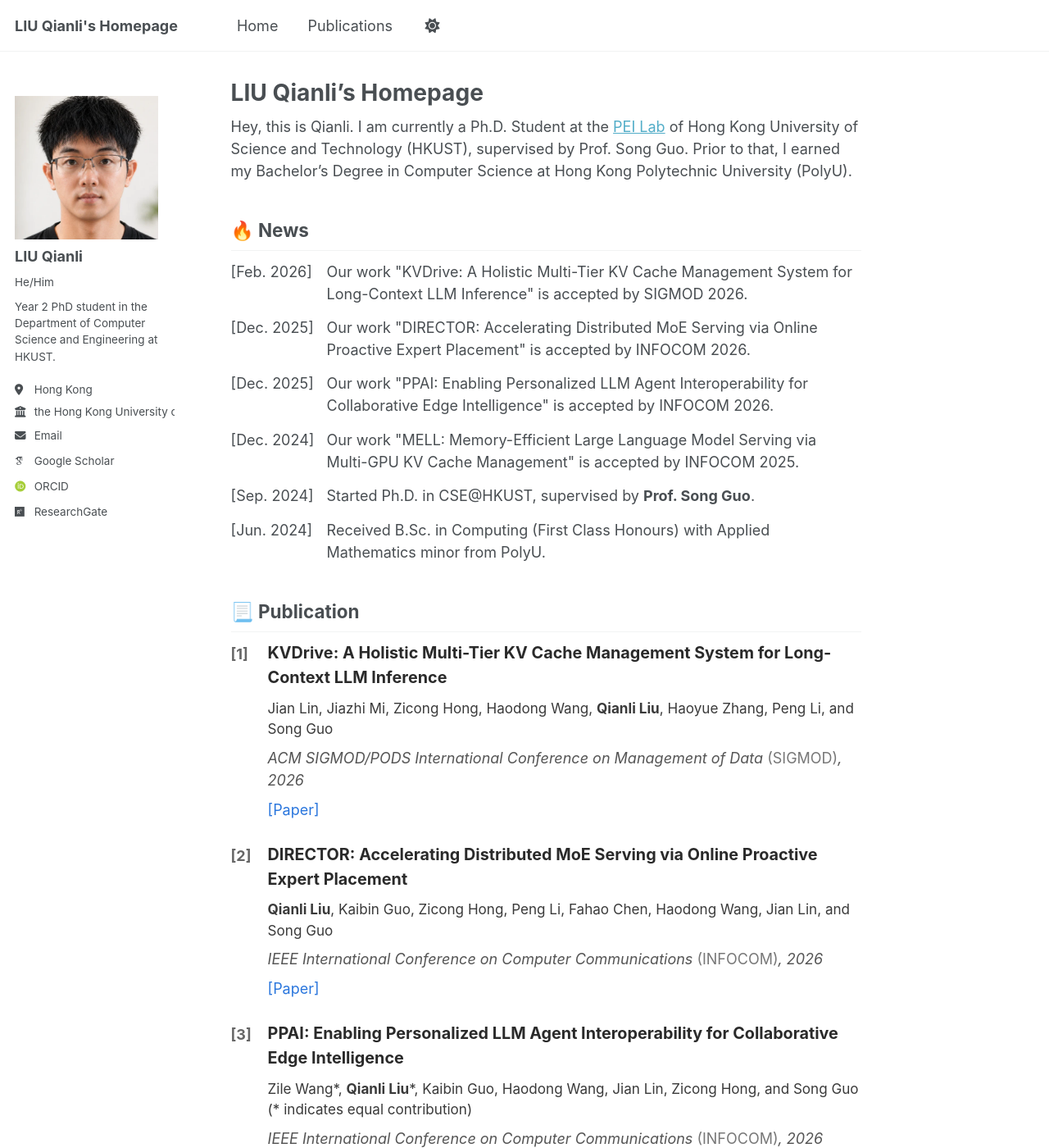
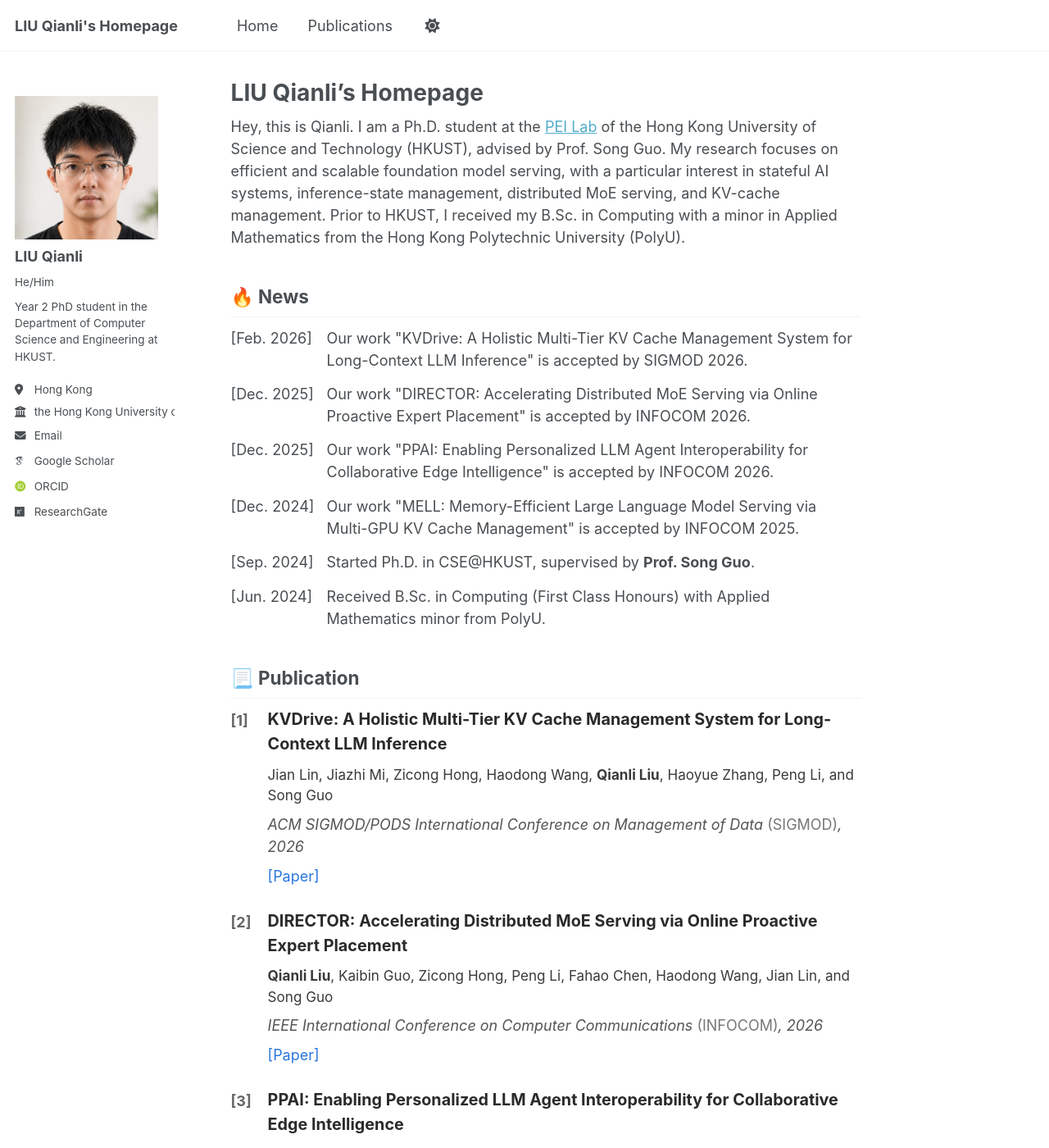
Before and after one commit to Liu-KM/liu-km.github.io, a Jekyll site: the page built from _pages/about.md, in a window 1280 px wide and 1400 px high. Shown: the whole window at 82% size. Built offline with Jekyll 4.4.1, drawn with Linux system fonts in a browser that asks for light colours; some web fonts are replaced; some of the changed text lies outside the part shown.

Commit message:
Refresh homepage content and refine avatar

```diff
--- a/_includes/author-profile.html
+++ b/_includes/author-profile.html
@@ -10,7 +10,7 @@
     {% if author.avatar contains "://" %}
     	<img src="{{ author.avatar }}" alt="{{ author.name }}">
     {% else %}
-    	<img src="{{ author.avatar | prepend: "/images/" | prepend: base_path }}" class="author__avatar" alt="{{ author.name }}">
+    	<img src="{{ author.avatar | prepend: "/images/" | prepend: base_path }}" alt="{{ author.name }}">
     {% endif %}
   </div>
 
--- a/_pages/about.md
+++ b/_pages/about.md
@@ -157,9 +157,52 @@ redirect_from:
   color: #777 !important;
   font-style: italic !important;
 }
+
+.presentation-container {
+  margin-bottom: 2rem !important;
+}
+
+.presentation-item {
+  margin-bottom: 1rem !important;
+  padding-left: 0.5rem !important;
+  border-left: 2px solid #a06cd5 !important;
+}
+
+.presentation-title {
+  font-weight: bold !important;
+  color: #333 !important;
+  margin-bottom: 0.3rem !important;
+}
+
+.presentation-info {
+  color: #777 !important;
+  font-style: italic !important;
+}
+
+.leadership-container {
+  margin-bottom: 2rem !important;
+}
+
+.leadership-item {
+  margin-bottom: 1rem !important;
+  padding-left: 0.5rem !important;
+  border-left: 2px solid #e67e22 !important;
+}
+
+.leadership-title {
+  font-weight: bold !important;
+  color: #333 !important;
+  margin-bottom: 0.3rem !important;
+}
+
+.leadership-info {
+  color: #777 !important;
+  font-style: italic !important;
+}
+
 </style>
 
-Hey, this is Qianli. I am currently a Ph.D. Student at the [PEI Lab](https://peilab.netlify.app/) of Hong Kong University of Science and Technology (HKUST), supervised by Prof. Song Guo. Prior to that, I earned my Bachelor's Degree in Computer Science at Hong Kong Polytechnic University (PolyU).
+Hey, this is Qianli. I am a Ph.D. student at the [PEI Lab](https://peilab.netlify.app/) of the Hong Kong University of Science and Technology (HKUST), advised by Prof. Song Guo. My research focuses on efficient and scalable foundation model serving, with a particular interest in stateful AI systems, inference-state management, distributed MoE serving, and KV-cache management. Prior to HKUST, I received my B.Sc. in Computing with a minor in Applied Mathematics from the Hong Kong Polytechnic University (PolyU).
 
 ## 🔥 News
 <div class="news-container">
@@ -233,3 +276,25 @@ Hey, this is Qianli. I am currently a Ph.D. Student at the [PEI Lab](https://pei
   </div>
 {% endfor %}
 </div>
+
+
+## 🎤 Presentations
+<div class="presentation-container">
+{% for item in site.data.presentations %}
+  <div class="presentation-item">
+    <div class="presentation-title">{{ item.title }}</div>
+    <div class="presentation-info">{{ item.type }} · {{ item.location }} · {{ item.date }}</div>
+  </div>
+{% endfor %}
+</div>
+
+## 🤝 Leadership & Activities
+<div class="leadership-container">
+{% for item in site.data.leadership %}
+  <div class="leadership-item">
+    <div class="leadership-title">{{ item.role }} · {{ item.organization }}</div>
+    <div class="leadership-info">{{ item.period }}</div>
+    <div>{{ item.description }}</div>
+  </div>
+{% endfor %}
+</div>
--- a/_sass/layout/_sidebar.scss
+++ b/_sass/layout/_sidebar.scss
@@ -86,6 +86,9 @@
   width: 36px;
   // set width only, for non-square avatars
   // height: 36px;
+  border: 0 !important;
+  box-shadow: none !important;
+  outline: 0 !important;
 
   @include breakpoint($large) {
     display: block;
@@ -96,10 +99,16 @@
   img {
     max-width: 175px;
     border-radius: 0;
+    padding: 0 !important;
+    border: 0 !important;
+    box-shadow: none !important;
+    outline: 0 !important;
+    background: transparent !important;
 
     @include breakpoint($large) {
-      padding: 0;
-      border: 0;
+      padding: 0 !important;
+      border: 0 !important;
+      box-shadow: none !important;
     }
   }
 }
```
Also changed, not shown: _data/leadership.yml (added, +19 -0 lines), _data/presentations.yml (added, +14 -0 lines), _data/teaching.yml (+8 -3 lines), images/profile-2026.webp.
